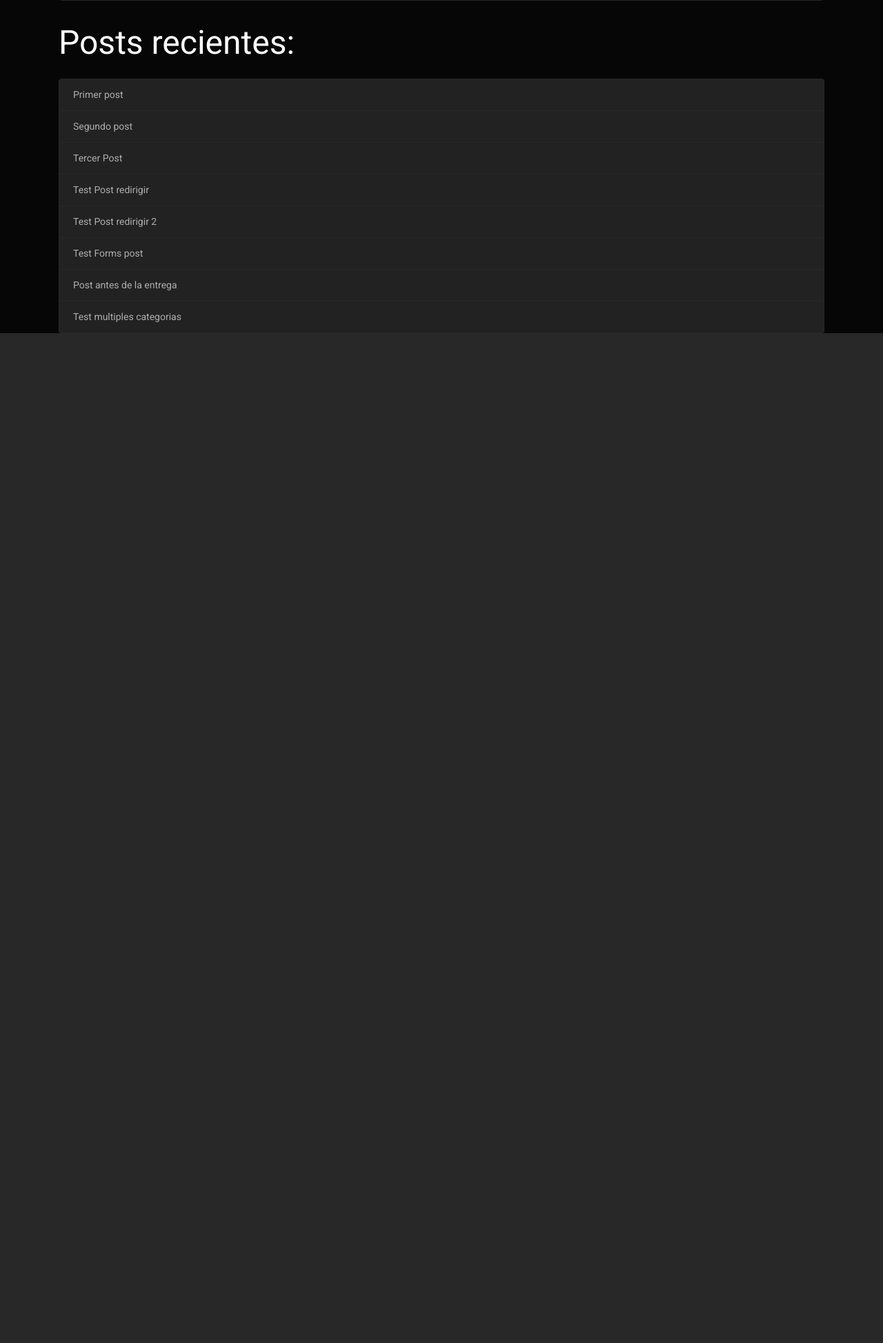
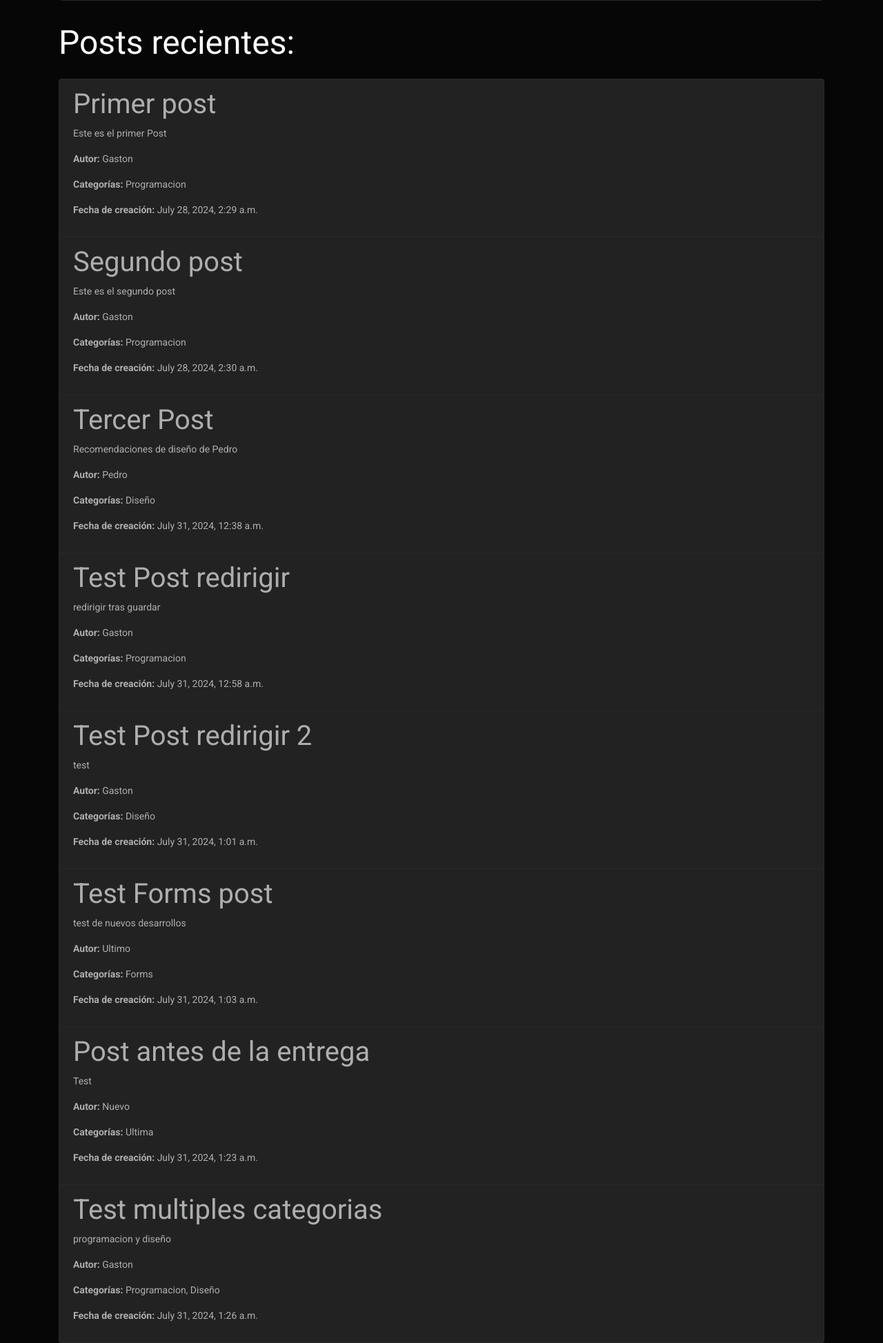
Before and after one commit to Gasudg/Python, a Django app: page / in a window 1280 px wide. Shown: the part 436-2383 px from the top of the page at 69% size. Before the commit the page ends 919 px from the top, so only its background shows below. Run offline with Django 5.2, Linux system fonts and the light colour scheme; data comes from the database, SQL or seed files in the repository; both versions use the stored data as it was after the commit; some libraries are stand-ins or nearby versions.

Commit message:
Added post information on home screen

```diff
--- a/Preentrega3/blog/templates/blog/home.html
+++ b/Preentrega3/blog/templates/blog/home.html
@@ -13,9 +13,19 @@
     <h2>Posts recientes:</h2>
     <ul class="list-group mt-4">
         {% for post in posts %}
-            <li class="list-group-item">{{ post.titulo }}</li>
+            <li class="list-group-item">
+                <h3>{{ post.titulo }}</h3>
+                <p>{{ post.contenido }}</p>
+                <p><strong>Autor:</strong> {{ post.autor.nombre }}</p>
+                <p><strong>Categorías:</strong>
+                    {% for categoria in post.categorias.all %}
+                        {{ categoria.nombre }}{% if not forloop.last %}, {% endif %} <!-- si no es el ultimo elemento agrega una coma -->
+                    {% endfor %}
+                </p>
+                <p><strong>Fecha de creación:</strong> {{ post.fecha_creado }}</p>
+            </li>
         {% empty %}
-            <li class="list-group-item">No hay posts aun</li>
+            <li class="list-group-item">No hay posts aún</li>
         {% endfor %}
     </ul>
 {% endblock %}
```
Also changed, not shown: Preentrega3/db.sqlite3.
